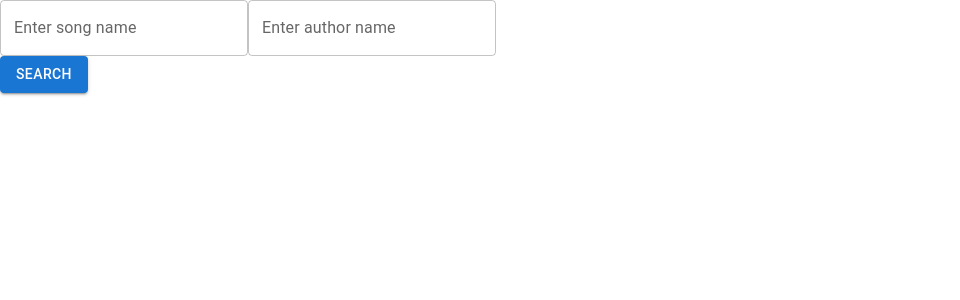
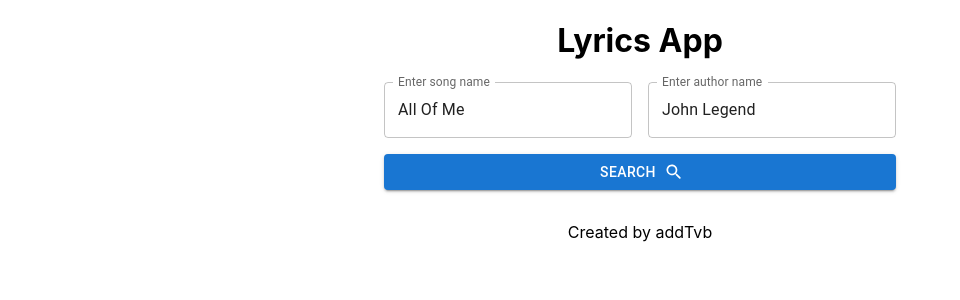
Before and after one commit to addTvb/lyrics-app, a Next.js app: page / in a window 1280 px wide. Shown: the top 300 px of the page, without its empty margins (0-960 px from the left). Built offline with nearby package versions, Linux system fonts and the light colour scheme.

Commit message:
✨feat: create an mvp, with simple searching

```diff
--- a/package.json
+++ b/package.json
@@ -1,5 +1,5 @@
 {
-  "name": "nextjs-lyrics-app",
+  "name": "lyrics-app",
   "private": true,
   "scripts": {
     "dev": "next dev",
@@ -13,6 +13,7 @@
     "@mui/icons-material": "^5.1.0",
     "@mui/lab": "^5.0.0-alpha.54",
     "@mui/material": "^5.1.0",
+    "axios": "^0.24.0",
     "next": "12.0.3",
     "react": "17.0.2",
     "react-dom": "17.0.2",
--- a/pages/index.tsx
+++ b/pages/index.tsx
@@ -1,52 +1,106 @@
 import type { NextPage } from "next";
+import Head from "next/head";
+import Image from "next/image";
+import { useState } from "react";
 
 import LoadingButton from "@mui/lab/LoadingButton";
 import TextField from "@mui/material/TextField";
-
-import Head from "next/head";
-import Image from "next/image";
-
+import Typography from "@mui/material/Typography";
 import SearchRoundedIcon from "@mui/icons-material/SearchRounded";
 
+import { useQuery } from "react-query";
+import axios from "axios";
+import styles from "../styles/Home.module.css";
+
 const Home: NextPage = () => {
+    const [song, setSong] = useState("All Of Me");
+    const [author, setAuthor] = useState("John Legend");
+
+    const { isFetching, error, data, refetch }: any = useQuery(
+        "lyrics",
+        getLyrics,
+        {
+            refetchOnWindowFocus: false,
+            enabled: false,
+            retry: false,
+        }
+    );
+    function getLyrics() {
+        const data: any = axios
+            .get(`https://api.lyrics.ovh/v1/${author}/${song}`)
+            .then((res: any) => res.data);
+
+        return data;
+    }
+    // handlers
+    const handleSearch = () => {
+        refetch();
+    };
+    const handleChangeSong = (event: any) => {
+        setSong(event.target.value);
+    };
+    const handleChangeAuthor = (event: any) => {
+        setAuthor(event.target.value);
+    };
     return (
-        <div className="home">
+        <div className={styles.home}>
             <Head>
                 <title>Lyrics app</title>
                 <meta name="description" content="Lyrics app by addTvb" />
                 {/* TODO Change favicon */}
                 <link rel="icon" href="/favicon.ico" />
             </Head>
+            <header className={styles.home__header}>
+                <h1>Lyrics App</h1>
+            </header>
 
-            <main className="home__main">
-                <div className="home__search">
-                    <div className="home__inputs">
+            <main className={styles.home__main}>
+                <div className={styles.home__search}>
+                    <div className={styles.home__inputs}>
                         <TextField
+                            value={song}
+                            onChange={handleChangeSong}
                             id="song-input"
                             label="Enter song name"
                             variant="outlined"
                             placeholder="Example: All Of Me"
+                            fullWidth
                         />
                         <TextField
+                            value={author}
+                            onChange={handleChangeAuthor}
                             id="author-input"
                             label="Enter author name"
                             variant="outlined"
                             placeholder="Example: John Legend"
+                            fullWidth
                         />
                     </div>
                     <LoadingButton
-                        // onClick={handleClick}
-                        // endIcon={<SendIcon />}
-                        // loading={loading}
+                        onClick={handleSearch}
+                        endIcon={<SearchRoundedIcon />}
+                        loading={isFetching}
                         loadingPosition="end"
                         variant="contained"
                     >
                         Search
                     </LoadingButton>
                 </div>
+                <div className={styles.home__lyrics}>
+                    <Typography variant="h5" component="pre">
+                        {error?.message ===
+                        "Request failed with status code 404" ? (
+                            <h4>We have not found the lyrics of this song</h4>
+                        ) : (
+                            data?.lyrics
+                        )}
+                    </Typography>
+                </div>
             </main>
 
-            <footer className="home__footer"></footer>
+            <footer className={styles.home__footer}>
+                Created by <a href="https://github.com/addTvb">addTvb</a>
+            </footer>
         </div>
     );
 };
--- /dev/null
+++ b/styles/Home.module.css
@@ -0,0 +1,31 @@
+.home {
+    /* height: 100vh; */
+    display: flex;
+    align-items: center;
+    flex-direction: column;
+}
+.home__header {
+    display: flex;
+    justify-content: center;
+    align-items: center;
+
+}
+.home__main {
+    display: flex;
+    flex-direction: column;
+    justify-content: center;
+    align-items: center;
+    row-gap: 2rem;
+}
+.home__search {
+    display: flex;
+    flex-direction: column;
+    row-gap: 1rem;
+}
+.home__inputs {
+    display: flex;
+    column-gap: 1rem;
+}
+.home__lyrics {
+    /* font-size: 30px; */
+}
```
Also changed, not shown: styles/Home.css (deleted), 1 other file (tests, documents, lock files or other folders).
